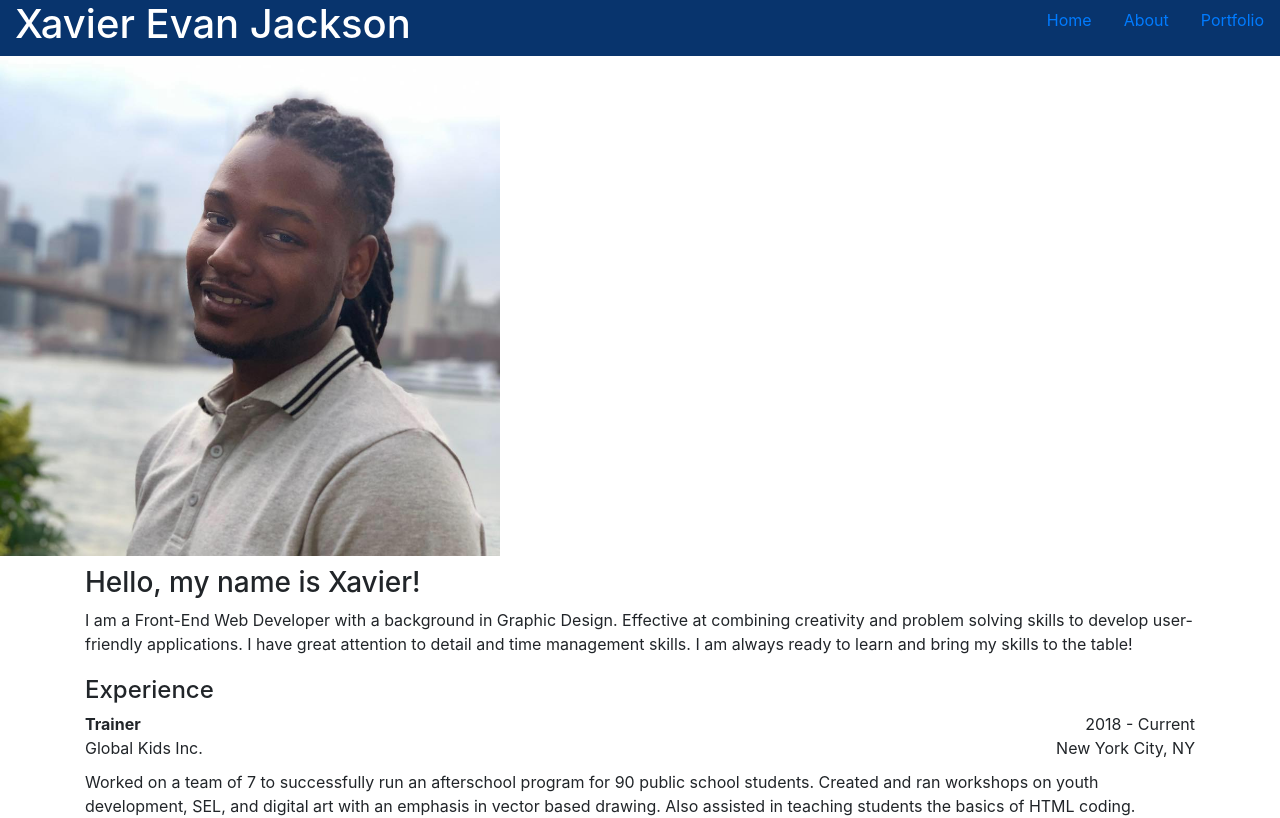
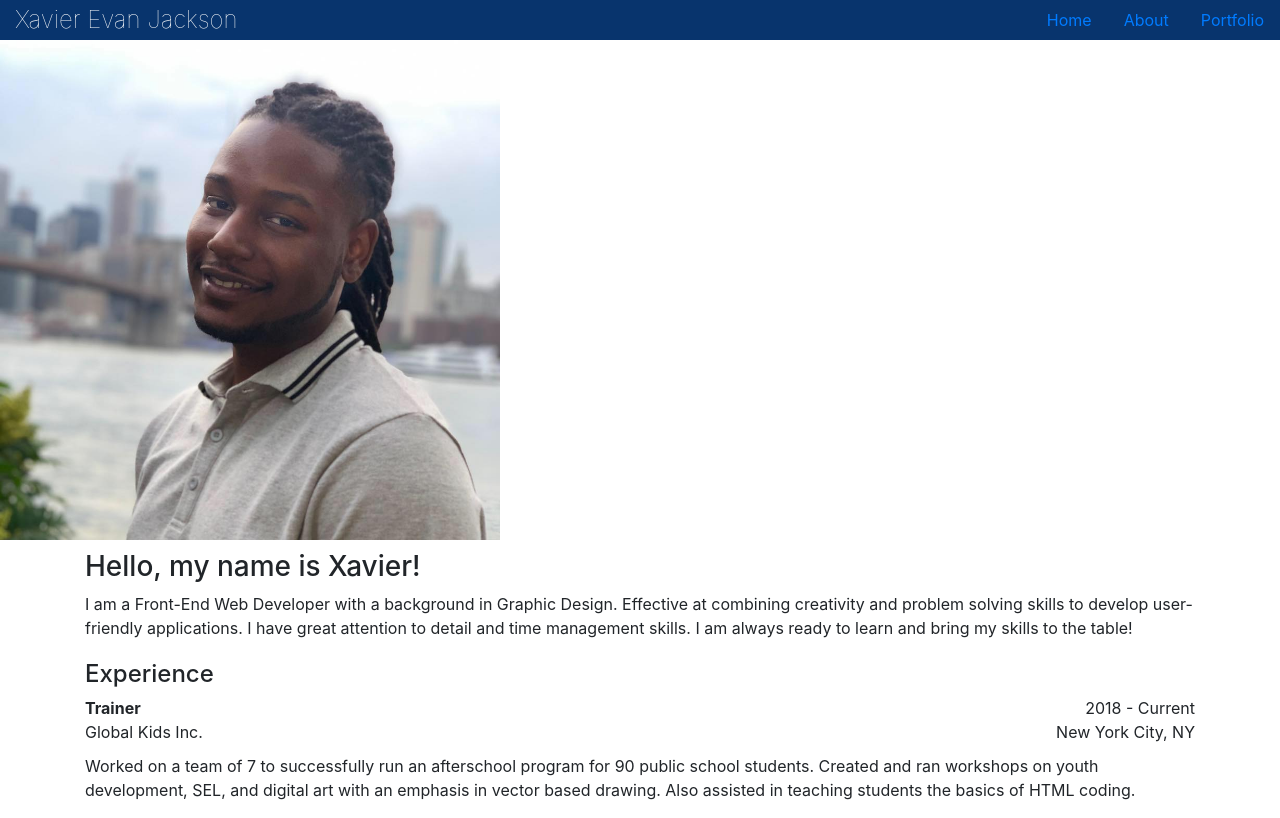
Before and after one commit to xj96/React-Portfolio, a React (Create React App) app: page / in a window 1280 px wide. Shown: the top 818 px of the page. Built offline with nearby package versions, Linux system fonts and the light colour scheme.

Commit message:
updated css for name and links in nav bar component

```diff
--- a/src/components/NavTabs.css
+++ b/src/components/NavTabs.css
@@ -1,5 +1,6 @@
 .nav {
   background-color: rgb(8, 52, 109);
+  margin: auto;
 }
 
 .nav-item a:hover {
@@ -8,4 +9,7 @@
 
 .nav-name{
     color: white;
+    font-weight: lighter;
+    font-size: 24px;
+    margin: auto;
 }
```
